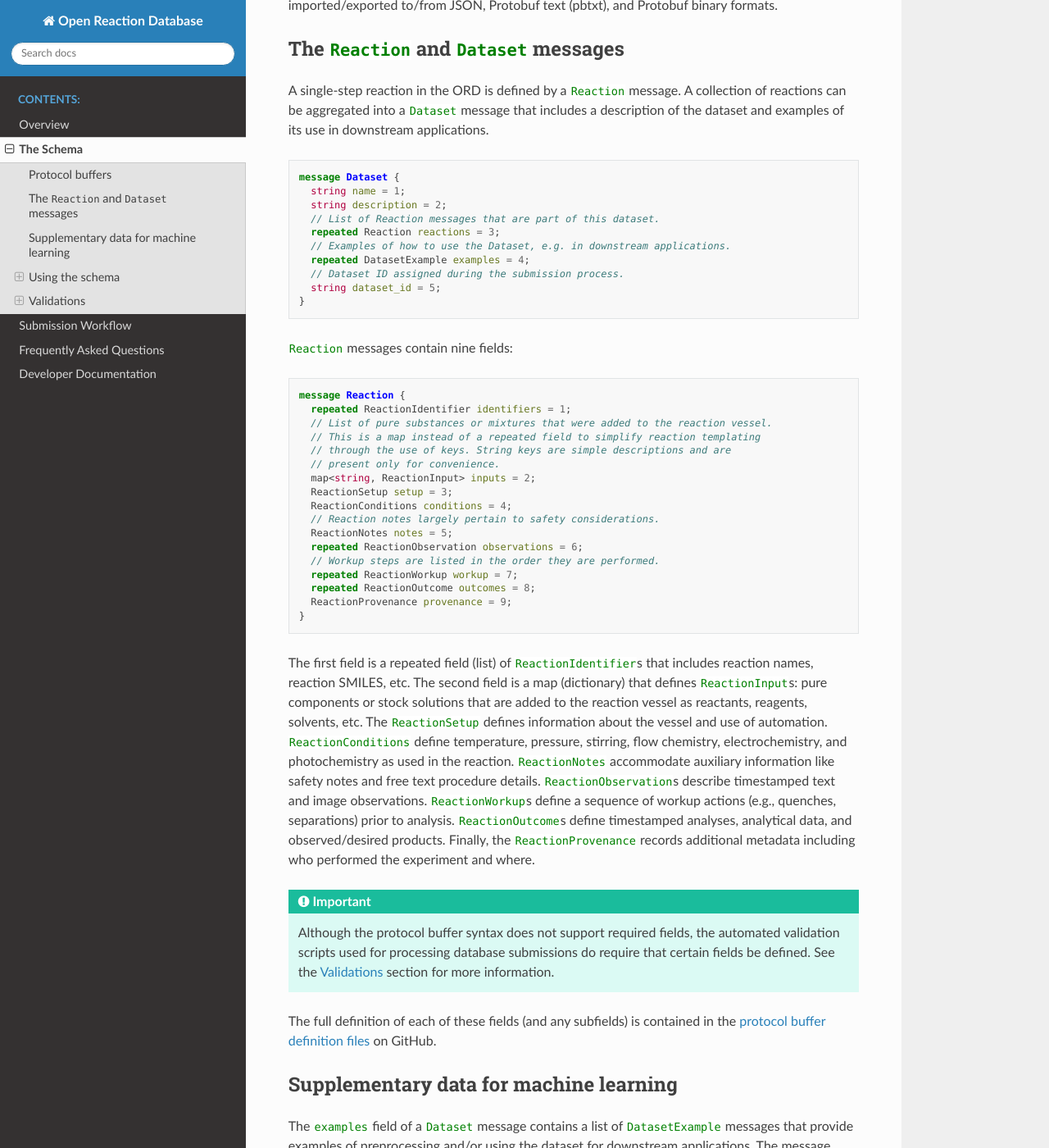
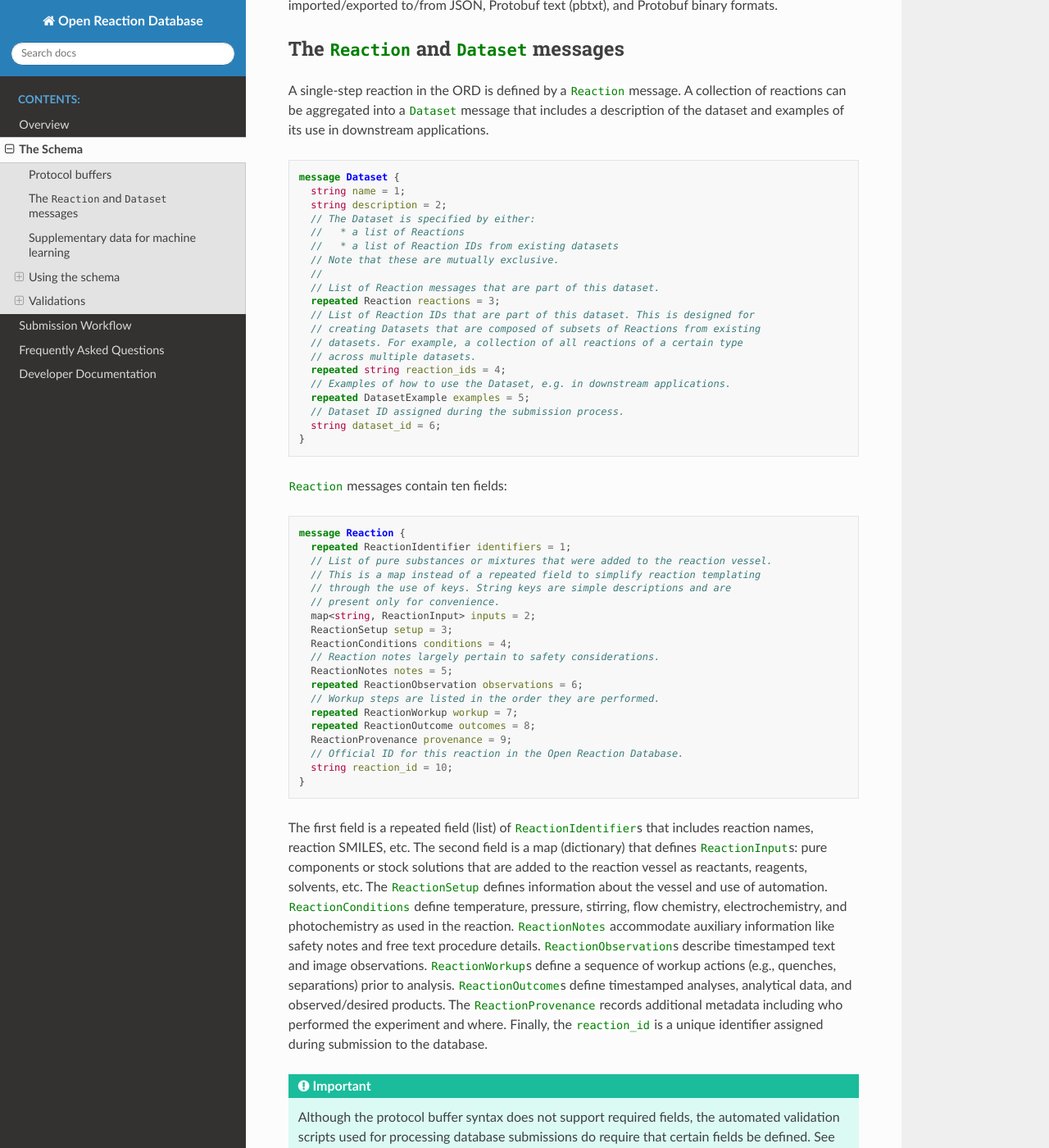
Before and after one commit to open-reaction-database/ord-schema, a Sphinx documentation site: the page built from docs/schema.md, in a window 1280 px wide and 1400 px high, scrolled down 657 px. Shown: the whole window at 82% size. Built offline with Sphinx 7.4.7 and the Read the Docs theme 2.0.0, drawn with Linux system fonts in a browser that asks for light colours; some of the changed text lies outside the part shown.

Commit message:
update docs

````diff
--- a/docs/schema.md
+++ b/docs/schema.md
@@ -41,16 +41,26 @@ applications.
 message Dataset {
   string name = 1;
   string description = 2;
+  // The Dataset is specified by either:
+  //   * a list of Reactions
+  //   * a list of Reaction IDs from existing datasets
+  // Note that these are mutually exclusive.
+  //
   // List of Reaction messages that are part of this dataset.
   repeated Reaction reactions = 3;
+  // List of Reaction IDs that are part of this dataset. This is designed for
+  // creating Datasets that are composed of subsets of Reactions from existing
+  // datasets. For example, a collection of all reactions of a certain type
+  // across multiple datasets.
+  repeated string reaction_ids = 4;
   // Examples of how to use the Dataset, e.g. in downstream applications.
-  repeated DatasetExample examples = 4;
+  repeated DatasetExample examples = 5;
   // Dataset ID assigned during the submission process.
-  string dataset_id = 5;
+  string dataset_id = 6;
 }
 ```
 
-`Reaction` messages contain nine fields:
+`Reaction` messages contain ten fields:
 
 ```proto
 message Reaction {
@@ -69,6 +79,8 @@ message Reaction {
   repeated ReactionWorkup workup = 7;
   repeated ReactionOutcome outcomes = 8;
   ReactionProvenance provenance = 9;
+  // Official ID for this reaction in the Open Reaction Database.
+  string reaction_id = 10;
 }
 ```
 
@@ -83,9 +95,10 @@ accommodate auxiliary information like safety notes and free text procedure
 details. `ReactionObservation`s describe timestamped text and image
 observations. `ReactionWorkup`s define a sequence of workup actions (e.g.,
 quenches, separations) prior to analysis. `ReactionOutcome`s define timestamped
-analyses, analytical data, and observed/desired products. Finally, the
+analyses, analytical data, and observed/desired products. The
 `ReactionProvenance` records additional metadata including who performed the
-experiment and where.
+experiment and where. Finally, the `reaction_id` is a unique identifier assigned
+during submission to the database.
 
 ```eval_rst
 .. IMPORTANT::
@@ -274,6 +287,7 @@ including required fields and checks for consistency across messages.
   `INTERNAL_STANDARD` role.
 * If `Reaction.conversion` is set, at least one `ReactionInput` must have its
   `is_limiting` field set to `TRUE`.
+* `reaction_id` must match `^ord-[0-9a-f]{32}$`.
 
 ### ReactionAnalysis
 
````
Also changed, not shown: other parts of docs/schema.md (+0 -1 lines).
